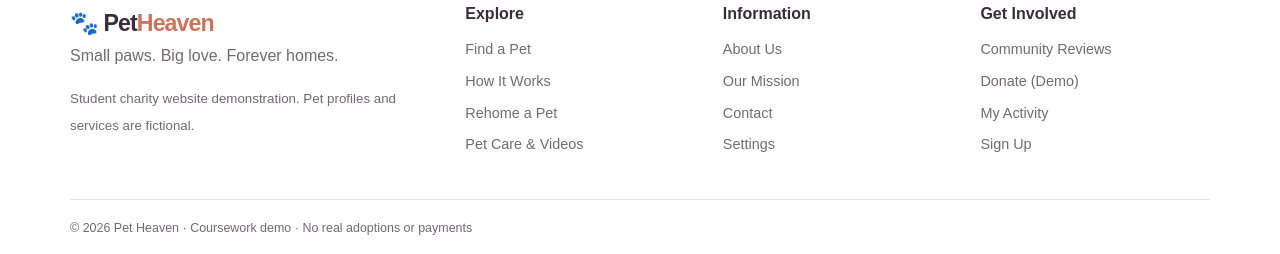
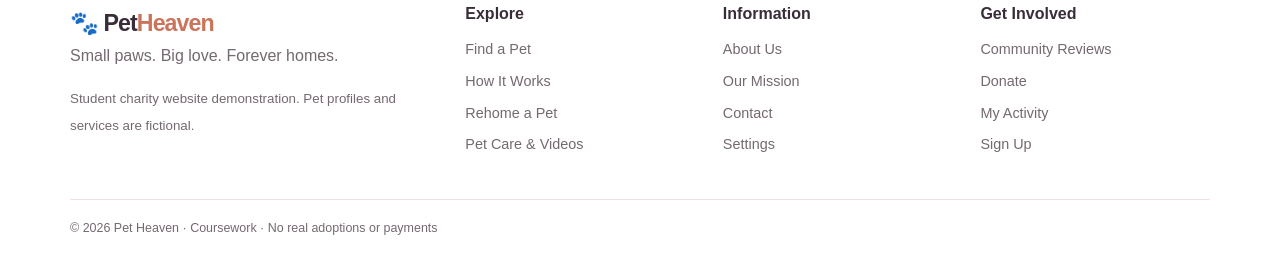
Before and after one commit to AyeChan9597/pet-heaven, a React (Vite) app: page /donate in a window 1280 px wide. Shown: the part 1432-1686 px from the top of the page. Built offline with nearby package versions, Linux system fonts and the light colour scheme.

Commit message:
Update Pet Heaven website

```diff
--- a/src/components/Layout.jsx
+++ b/src/components/Layout.jsx
@@ -241,7 +241,7 @@ export default function Layout({ children }) {
 
             {FEATURES.donations && (
               <Link to="/donate">
-                Donate (Demo)
+                Donate
               </Link>
             )}
 
@@ -257,7 +257,7 @@ export default function Layout({ children }) {
 
         <div className="wrap copyright">
           © {new Date().getFullYear()} Pet Heaven
-          {" · "}Coursework demo
+          {" · "}Coursework
           {" · "}No real adoptions or payments
         </div>
       </footer>
--- a/src/pages/DonatePage.jsx
+++ b/src/pages/DonatePage.jsx
@@ -29,7 +29,7 @@ export default function DonatePage() {
   const [form, setForm] = useState({
     name: user?.name || "",
     email: user?.email || "",
-    method: "PayNow (Demo)",
+    method: "PayNow",
     note: "",
     agree: false
   });
```
